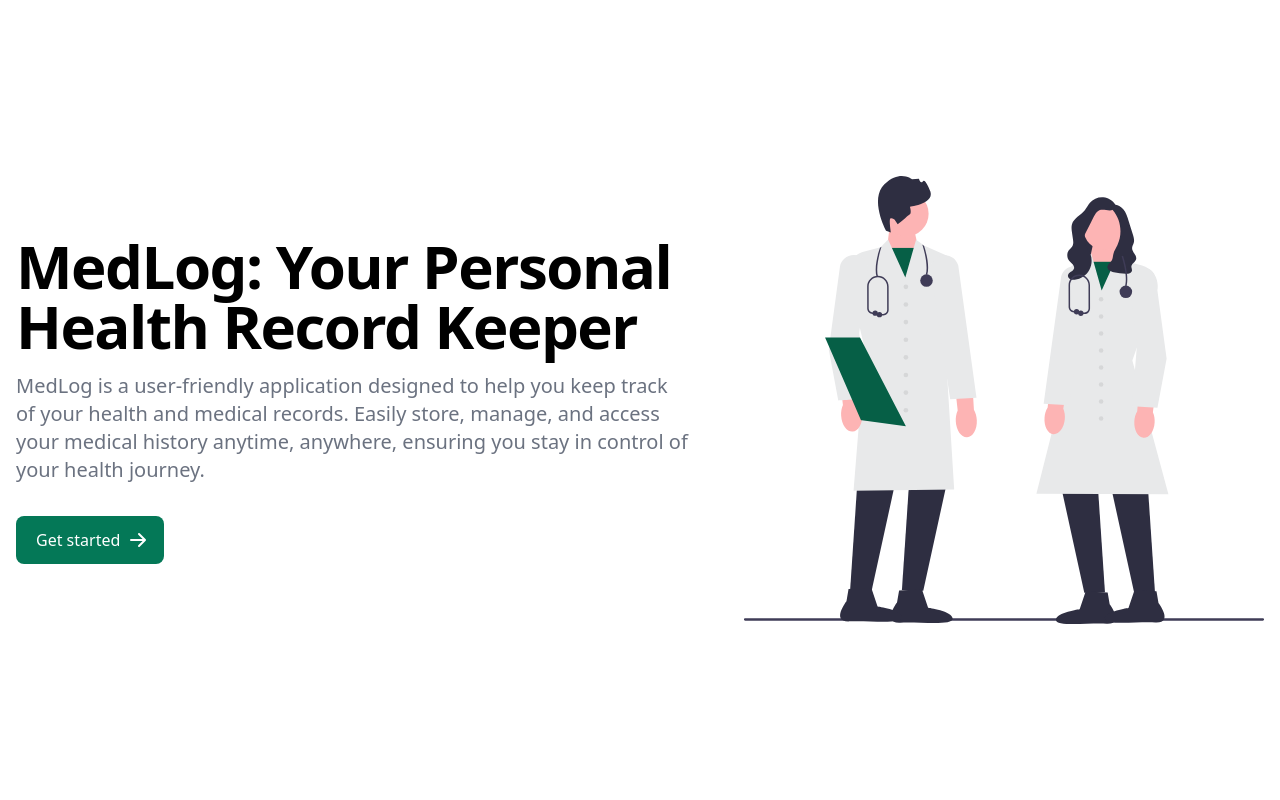
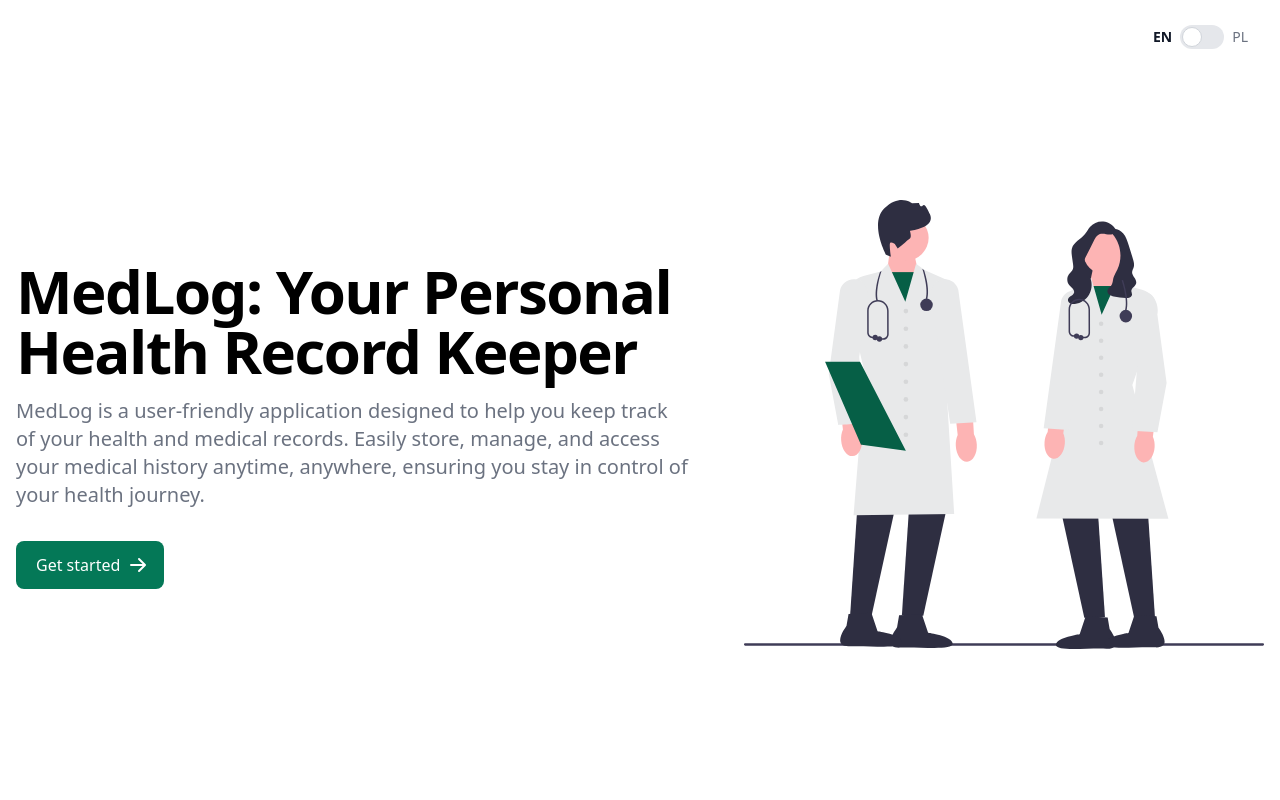
Before and after one commit to stanislawK/MedLog, a Django app: page / in a window 1280 px wide. Run offline with Django 5.2, Linux system fonts and the light colour scheme; some libraries are stand-ins or nearby versions.

Commit message:
10 - language toggle

```diff
--- /dev/null
+++ b/medlog/core/templates/components/switchLanguage.html
@@ -0,0 +1,26 @@
+{% load i18n %}
+<div class="mt-6 mr-6 flex justify-end">
+    <form action="{% url 'set_language' %}" method="post">{% csrf_token %}
+        <input name="next" type="hidden" value="{{ redirect_to }}">
+        <label class="inline-flex items-center cursor-pointer">
+            {% get_current_language as LANGUAGE_CODE %}
+            <input name="language" type="hidden" value="{% if LANGUAGE_CODE == 'pl' %}en{% else %}pl{% endif %}">
+            <input onClick="this.form.submit();" type="checkbox" name="languageToggleBtn" value="" class="sr-only peer" {% if LANGUAGE_CODE == 'pl' %}checked{% endif %}>
+            <span class="mx-2 text-sm
+                {% if LANGUAGE_CODE == 'en' %}
+                    font-bold text-gray-900 dark:text-gray-300
+                {% else %}
+                    font-light text-gray-500 dark:text-gray-300
+                {% endif %}"
+            >EN</span>
+            <div class="relative w-11 h-6 bg-gray-200 peer-focus:outline-none rounded-full peer dark:bg-gray-700 peer-checked:after:translate-x-full rtl:peer-checked:after:-translate-x-full peer-checked:after:border-white after:content-[''] after:absolute after:top-[2px] after:start-[2px] after:bg-white after:border-gray-300 after:border after:rounded-full after:h-5 after:w-5 after:transition-all dark:border-gray-600"></div>
+            <span class="mx-2 text-sm
+                {% if LANGUAGE_CODE == 'pl' %}
+                    font-bold text-gray-900 dark:text-gray-300
+                {% else %}
+                    font-light text-gray-500 dark:text-gray-300
+                {% endif %}"
+            >PL</span>
+        </label>
+    </form>
+</div>
--- a/medlog/core/templates/home.html
+++ b/medlog/core/templates/home.html
@@ -2,8 +2,9 @@
 {% block content %}
 {% load i18n %}
 {% load static %}
-<section class="bg-white dark:bg-gray-900">
-    <div class="grid max-w-screen-xl h-screen px-4 py-8 mx-auto lg:gap-8 xl:gap-0 lg:py-16 lg:grid-cols-12">
+<section class="bg-white dark:bg-gray-900 h-screen flex flex-col items-stretch justify-center">
+    {% include "components/switchLanguage.html" %}
+    <div class="grid max-w-screen-xl px-4 py-8 mx-auto lg:gap-8 xl:gap-0 lg:py-16 lg:grid-cols-12 items-center grow">
         <div class="mr-auto place-self-center lg:col-span-7">
             <h1 class="max-w-2xl mb-4 text-4xl font-extrabold tracking-tight leading-none md:text-5xl xl:text-6xl dark:text-white">{% translate "MedLog: Your Personal Health Record Keeper" %}</h1>
             <p class="max-w-2xl mb-6 font-light text-gray-500 lg:mb-8 md:text-lg lg:text-xl dark:text-gray-400">
--- a/medlog/medlog/urls.py
+++ b/medlog/medlog/urls.py
@@ -18,4 +18,8 @@
 from django.contrib import admin
 from django.urls import include, path
 
-urlpatterns = [path("admin/", admin.site.urls), path("", include("core.urls"))]
+urlpatterns = [
+    path("admin/", admin.site.urls),
+    path("i18n/", include("django.conf.urls.i18n")),
+    path("", include("core.urls")),
+]
--- a/medlog/static/src/output.css
+++ b/medlog/static/src/output.css
@@ -1051,6 +1051,18 @@
   }
 }
 
+.sr-only {
+  position: absolute;
+  width: 1px;
+  height: 1px;
+  padding: 0;
+  margin: -1px;
+  overflow: hidden;
+  clip: rect(0, 0, 0, 0);
+  white-space: nowrap;
+  border-width: 0;
+}
+
 .visible {
   visibility: visible;
 }
@@ -1121,6 +1137,11 @@
 
 .z-50 {
   z-index: 50;
+}
+
+.mx-2 {
+  margin-left: 0.5rem;
+  margin-right: 0.5rem;
 }
 
 .mx-auto {
@@ -1169,6 +1185,26 @@
   margin-top: 0.5rem;
 }
 
+.mr-2 {
+  margin-right: 0.5rem;
+}
+
+.mr-4 {
+  margin-right: 1rem;
+}
+
+.mt-4 {
+  margin-top: 1rem;
+}
+
+.mr-6 {
+  margin-right: 1.5rem;
+}
+
+.mt-6 {
+  margin-top: 1.5rem;
+}
+
 .block {
   display: block;
 }
@@ -1221,10 +1257,18 @@
   height: 100vh;
 }
 
+.min-h-screen {
+  min-height: 100vh;
+}
+
 .w-1\/2 {
   width: 50%;
 }
 
+.w-11 {
+  width: 2.75rem;
+}
+
 .w-4 {
   width: 1rem;
 }
@@ -1251,6 +1295,10 @@
 
 .flex-shrink {
   flex-shrink: 1;
+}
+
+.grow {
+  flex-grow: 1;
 }
 
 .-translate-x-full {
@@ -1315,6 +1363,18 @@
   grid-template-columns: repeat(7, minmax(0, 1fr));
 }
 
+.flex-row {
+  flex-direction: row;
+}
+
+.flex-row-reverse {
+  flex-direction: row-reverse;
+}
+
+.flex-col {
+  flex-direction: column;
+}
+
 .items-start {
   align-items: flex-start;
 }
@@ -1327,6 +1387,10 @@
   align-items: center;
 }
 
+.items-stretch {
+  align-items: stretch;
+}
+
 .justify-start {
   justify-content: flex-start;
 }
@@ -1353,8 +1421,28 @@
   place-self: center;
 }
 
+.self-end {
+  align-self: flex-end;
+}
+
+.self-center {
+  align-self: center;
+}
+
+.justify-self-end {
+  justify-self: end;
+}
+
+.justify-self-center {
+  justify-self: center;
+}
+
 .overflow-hidden {
   overflow: hidden;
+}
+
+.rounded-full {
+  border-radius: 9999px;
 }
 
 .rounded-lg {
@@ -1539,6 +1627,10 @@
 .text-sm {
   font-size: 0.875rem;
   line-height: 1.25rem;
+}
+
+.font-bold {
+  font-weight: 700;
 }
 
 .font-extrabold {
@@ -1660,6 +1752,65 @@
   transition-timing-function: cubic-bezier(0, 0, 0.2, 1);
 }
 
+.after\:absolute::after {
+  content: var(--tw-content);
+  position: absolute;
+}
+
+.after\:start-\[2px\]::after {
+  content: var(--tw-content);
+  inset-inline-start: 2px;
+}
+
+.after\:top-\[2px\]::after {
+  content: var(--tw-content);
+  top: 2px;
+}
+
+.after\:h-5::after {
+  content: var(--tw-content);
+  height: 1.25rem;
+}
+
+.after\:w-5::after {
+  content: var(--tw-content);
+  width: 1.25rem;
+}
+
+.after\:rounded-full::after {
+  content: var(--tw-content);
+  border-radius: 9999px;
+}
+
+.after\:border::after {
+  content: var(--tw-content);
+  border-width: 1px;
+}
+
+.after\:border-gray-300::after {
+  content: var(--tw-content);
+  --tw-border-opacity: 1;
+  border-color: rgb(209 213 219 / var(--tw-border-opacity));
+}
+
+.after\:bg-white::after {
+  content: var(--tw-content);
+  --tw-bg-opacity: 1;
+  background-color: rgb(255 255 255 / var(--tw-bg-opacity));
+}
+
+.after\:transition-all::after {
+  content: var(--tw-content);
+  transition-property: all;
+  transition-timing-function: cubic-bezier(0.4, 0, 0.2, 1);
+  transition-duration: 150ms;
+}
+
+.after\:content-\[\'\'\]::after {
+  --tw-content: '';
+  content: var(--tw-content);
+}
+
 .hover\:border-gray-300:hover {
   --tw-border-opacity: 1;
   border-color: rgb(209 213 219 / var(--tw-border-opacity));
```
Also changed, not shown: other parts of medlog/static/src/output.css (+36 -20 lines).
